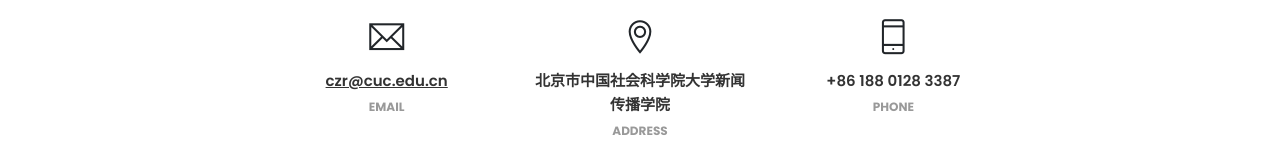
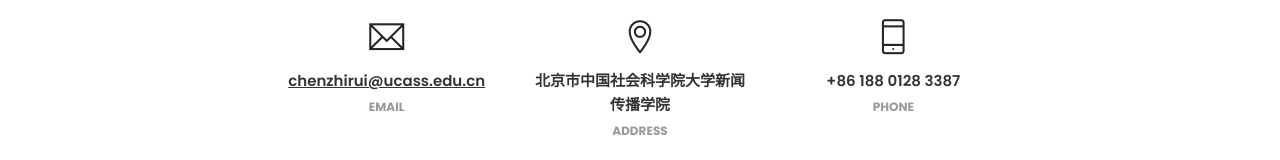
Before and after one commit to zxc12333225/chenzhirui, a plain HTML site: page index.html in a window 1280 px wide. Shown: the part 4936-5096 px from the top of the page. Drawn offline with Linux system fonts and the light colour scheme.

Commit message:
Update index.html

```diff
--- a/index.html
+++ b/index.html
@@ -352,7 +352,7 @@
 						<!-- contact info -->
 						<div class="col-sm-4 cont-info wow fadeInUp" data-wow-delay="0.2s">
 							<i class="ti-email"></i>
-							<a href="mailto:XXX">czr@cuc.edu.cn</a>
+							<a href="mailto:XXX">chenzhirui@ucass.edu.cn</a>
 							<p>email</p>
 						</div>
 						<!-- contact info -->
```
